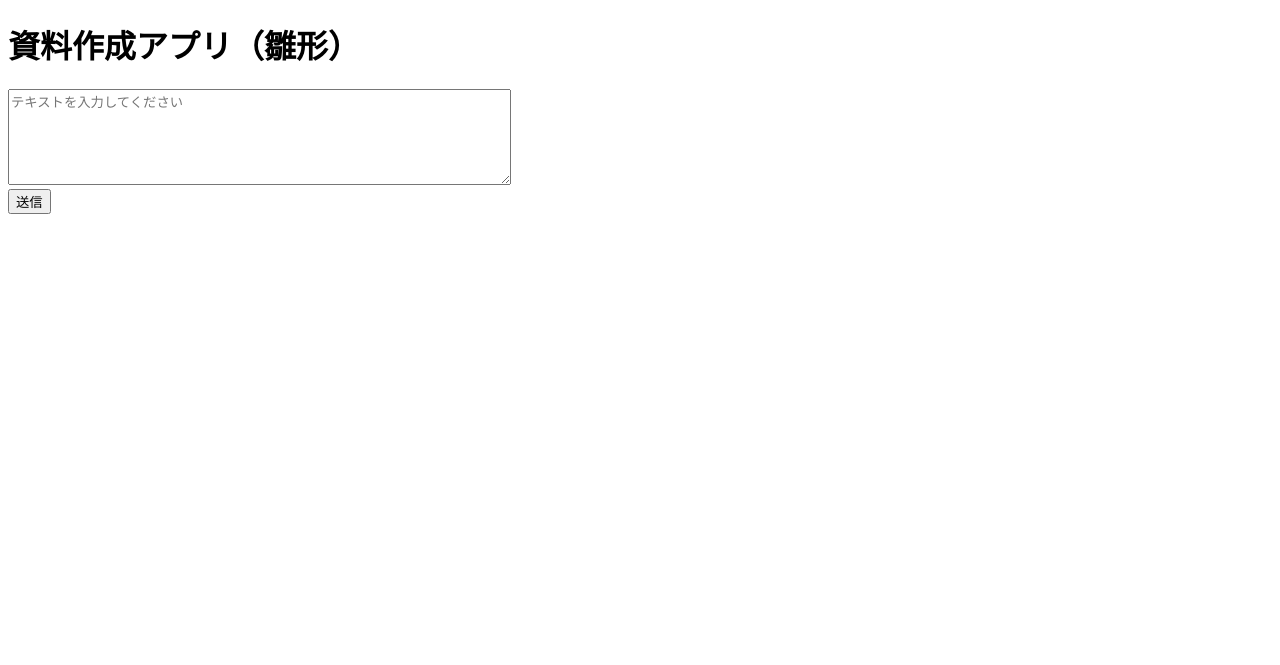
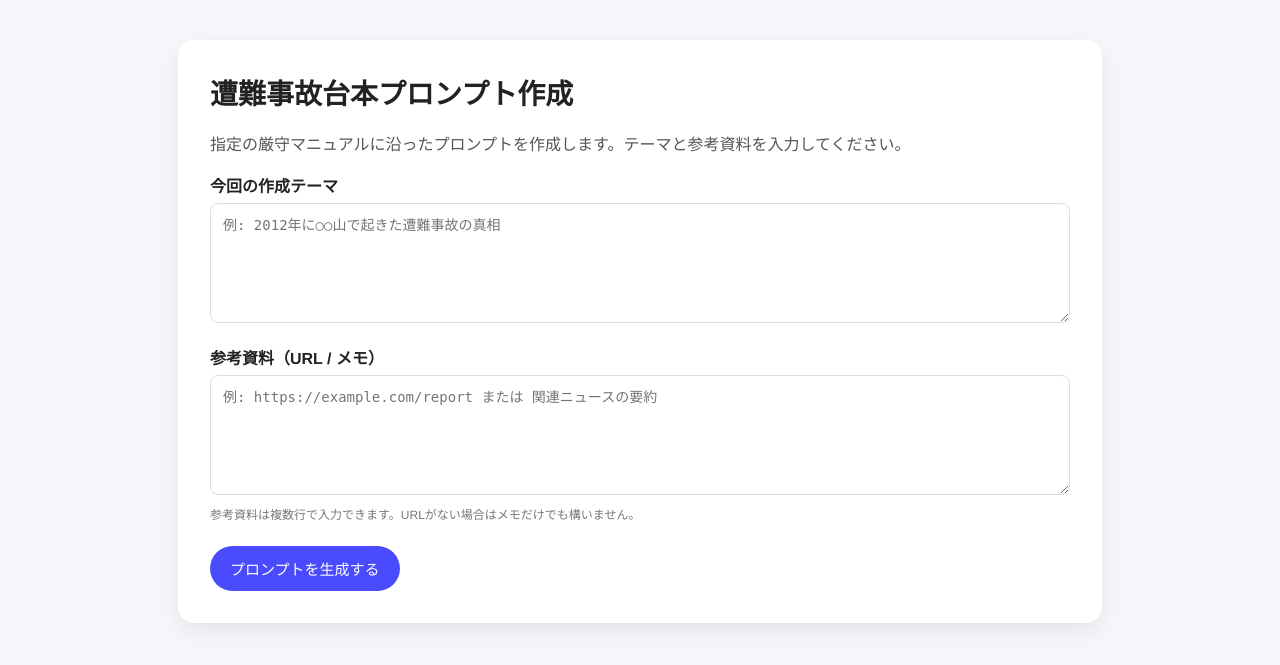
Before and after one commit to imhoover/slide-app, a Flask app: page / in a window 1280 px wide. Shown: the top 665 px of the page. Run offline with Flask 3, Linux system fonts and the light colour scheme.

Commit message:
Replace script outline with prompt generator

```diff
--- a/app.py
+++ b/app.py
@@ -1,22 +1,122 @@
-from flask import Flask, render_template, request, redirect, url_for
+from flask import Flask, render_template, request
 
 app = Flask(__name__)
+
+
+PROMPT_TEMPLATE = """あなたは山岳遭難事故の真相を暴く専門リサーチャー兼脚本家です。
+以下の「厳守マニュアル」を一言一句徹底的に遵守し、妥協のないリサーチに基づき、20分尺（約8,000文字前後）の密度ある完成台本を作成してください。
+重要：これまでの指摘事項（類似事故との混同、プロセスの省略、描写不足、配役の不一致）を絶対に起こさないための修正版プロンプトです。
+厳守マニュアル
+1. 出力形式（最優先・絶対厳守）
+形式: TSV（タブ区切りテキスト）のみ出力
+ヘッダー: 1行目は キャラクター名\tセリフ で固定
+文字数: セリフ（B列）は1セルあたり全角48文字以内。超過する場合は必ず行を分割する（改行コード使用禁止）。
+禁止事項: TSV以外の文章（前置き、補足、URL、見出し、思考プロセス）は一切出力禁止。
+2. キャラクター設定と配役ルール
+対象1：解説役（記号「」『』等は一切使用禁止）
+ゆっくり霊夢（聞き手・素人）
+口調: 中立的で素朴な口調。「～だよ」「～だね」「～かな」「～なの？」。
+禁止: 女性語（「～だわ」「～のね」「～かしら」）は絶対禁止。
+役割: 視聴者の代弁者。専門用語への質問や、話の腰を折らない程度の短い合いの手。発話量は全体の15%程度。
+ゆっくり魔理沙（解説役）
+口調: 「～だぜ」「～だ」。冷静に事実と背景を解説する。
+対象2：登場人物（セリフは全行必ず「」で囲む）
+重要ルール:
+名前の統一: 魔理沙の解説で紹介した人物名（例：「班長のきよてる」）と、TSVのキャラクター名（きよてる）を完全に一致させること。「Aさん」「Bさん」などの仮名は絶対禁止。
+配役の重複禁止: 被害者、同行者、通報者（第三者）には、それぞれ別のキャラクターを割り当てること。同一人物が複数の役割を兼ねてはならない。
+使用可能キャラクター:
+男性（遭難者・同行者・目撃者等）: ゆっくりきめぇまる、ゆっくりきよてる
+女性（遭難者・同行者・家族等）: ゆっくりかぐや、ゆっくりぱちゅりー、ゆっくりえーりん
+警察・救助本部役: ゆっくり提督（威厳のある口調。通報を受ける、指示を出す等の描写必須）
+現場救助隊長役: ゆっくりれん（プロフェッショナルな口調。現場での活動、発見時の描写必須）
+※「ゆっくりにとり」「ゆっくりしずか」は使用禁止。
+3. リサーチと描写の深化（必須要件・最重要）
+正確性の徹底: 類似の著名な事故（例：トムラウシ等）と内容を混同しないよう、日時、場所、地形、時代背景（携帯電話の普及状況等）、死因をトリプルチェックすること。
+情報の網羅: 判例、報告書、地形図、当時のニュース、気象データ等、多角的なソースから情報を統合する。
+地形の解像度: 「険しい」で済ませず、具体的な地名、標高差、岩質（脆い、滑る）、人工物（堰堤、梯子）の設置時期や状態を詳細に描写する。
+プロセスの完全描写: 計画段階から事故発生までを省略しない。疲労の蓄積、天候の変化、正常性バイアスが働く瞬間を時系列で丁寧に描く。
+会話劇の重視: 状況説明を魔理沙のナレーションだけに頼らず、登場人物同士の「会話」で状況（不安、焦り、油断、決断）を表現すること。
+4. 構成（最重要・固定フロー）
+重要: ブロック0から8の順序は絶対固定。入れ替え、省略、統合は禁止。
+ブロック0：冒頭定型（文言固定）
+code
+Text
+ゆっくり霊夢\tゆっくり霊夢だよ。
+ゆっくり魔理沙\tゆっくり魔理沙だぜ。
+ゆっくり魔理沙\t今回は、〇〇年に△△で起きた遭難事故について解説していくぜ。
+ブロック1：テーマ提示
+魔理沙が事故の概要（不可解な点や教訓）を一文で提示
+霊夢が素朴な疑問を投げる
+魔理沙が視聴価値を端的に示す
+ブロック2：山の説明（山以外の情報は禁止）
+魔理沙が山名を言う（漢字の読み方、百名山かどうか等）
+霊夢が場所や難易度を質問する
+魔理沙が地形、ルートの特徴、過去の歴史を解説する
+禁止: 遭難者の話、当日の天気、家族の話
+終了宣言（固定）: ゆっくり魔理沙 山の説明はここまでだぜ。
+ブロック3：人物紹介への移行（文言固定）
+code
+Text
+ゆっくり魔理沙\tでは、今回遭難した人物について紹介するぜ。
+ブロック4：プロフィールと登山計画（事実の整理のみ）
+このブロックは霊夢と魔理沙の会話のみ。他キャラ（A列）や「」付きセリフは禁止。
+4-1 プロフィール: 魔理沙の第一声に必ず「プロフィール」を含める。年齢、職業（学校名）、登山経験、性格、家族構成、装備を具体的に解説。
+4-2 登山計画: 魔理沙の第一声に必ず「登山計画」を含める。予定ルート、入山時刻、下山予定時刻、教師やリーダーの配置状況（引率の有無）を明確に解説。無理な計画やルール違反があれば指摘する。
+ブロック5：本編開始の宣言（文言固定）
+code
+Text
+ゆっくり魔理沙\tそれでは、事故当日の行動を見ていこう。
+ブロック6：本編（時系列ドラマ・会話中心）
+ここから「当日行動」「会話」「他キャラ」を解禁。
+サンドイッチ形式: 必ず「セリフ・行動（描写）」が先、「魔理沙の解説」が後。解説で先にネタバレしない。
+必須演出:
+入山～事故直前: 初日や登り始めからの疲労蓄積、天候・環境の変化、判断ミスの瞬間を省略せず会話で描く。
+事故の瞬間: 唐突に事故を起こさない。「危ない！」などの予兆、発生の瞬間、直後のパニックを詳細に描写する。
+通報と対応（事実に基づく場合）: 通報手段（携帯がない時代の公衆電話リレーなど）の困難さを描く。通報者（きめぇまる等）→警察（提督）の会話劇を入れる。
+救助活動: 救助隊（れん）の到着、現場確認、生存確認の緊迫したやり取りを描く。
+伏線と回収: 現場の不可解な遺留品や、事前の何気ない会話（伏線）を配置し、後に回収する。
+ブロック7：事故後の経緯と教訓
+事故後の対応: 搬送後の結果、家族の反応、学校や組織の対応、裁判の判決などを解説。
+教訓: この事故から得られる具体的な教訓（正常性バイアス、集団心理、装備の重要性など）を魔理沙が語る。
+ブロック8：結び定型（文言固定）
+code
+Text
+ゆっくり魔理沙\tあなたは、今回の遭難事故を知って
+ゆっくり魔理沙\tこれから自分はこのように行動しようなど思うことはありますか？
+ゆっくり魔理沙\tぜひコメント欄で教訓やご意見、感想をお聞かせください。
+ゆっくり魔理沙\tこのチャンネルでは、強く印象に残った過去の登山事故について解説していくぜ。
+ゆっくり魔理沙\t登山に興味がある方や、事故、遭難に興味がある方は
+ゆっくり魔理沙\t忘れないうちにチャンネル登録をして、次回の動画も見逃さないようにするんだぜ。
+ゆっくり魔理沙\tじゃぁ今回はこの辺で。
+ゆっくり魔理沙\t最後までご視聴いただき、ありがとうございました。
+ゆっくり霊夢\t最後までご視聴いただき、ありがとうございました。
+入力情報
+今回の作成テーマ: {theme}
+参考資料: {reference}
+"""
+
+
+def build_prompt(form_data):
+    theme = form_data.get("theme", "").strip() or "（未入力）"
+    reference = form_data.get("reference", "").strip() or "（未入力）"
+    return PROMPT_TEMPLATE.format(theme=theme, reference=reference)
+
 
 @app.route("/", methods=["GET", "POST"])
 def index():
     if request.method == "POST":
-        content = request.form["content"]
-        return redirect(url_for("preview", content=content))
-    return render_template("index.html")
+        prompt = build_prompt(request.form)
+        return render_template("preview.html", content=prompt)
+    return render_template("index.html", content="")
 
 
 @app.route("/preview", methods=["GET", "POST"])
 def preview():
     if request.method == "POST":
-        content = request.form.get("content", "")
-    else:
-        content = request.args.get("content", "")
-    return render_template("preview.html", content=content)
+        prompt = build_prompt(request.form)
+        return render_template("preview.html", content=prompt)
+    return render_template("preview.html", content="")
+
 
 if __name__ == "__main__":
     app.run(debug=True)
--- a/templates/index.html
+++ b/templates/index.html
@@ -2,13 +2,79 @@
 <html lang="ja">
 <head>
   <meta charset="UTF-8">
-  <title>資料作成アプリ雛形</title>
+  <title>遭難事故台本プロンプト作成</title>
+  <style>
+    body {
+      font-family: "Helvetica Neue", Arial, sans-serif;
+      background: #f7f7fb;
+      color: #222;
+      margin: 0;
+      padding: 40px 20px;
+    }
+    .container {
+      max-width: 860px;
+      margin: 0 auto;
+      background: #fff;
+      padding: 32px;
+      border-radius: 16px;
+      box-shadow: 0 8px 24px rgba(0, 0, 0, 0.08);
+    }
+    h1 {
+      margin-top: 0;
+      font-size: 28px;
+    }
+    p {
+      color: #555;
+    }
+    label {
+      display: block;
+      margin: 18px 0 6px;
+      font-weight: 600;
+    }
+    .hint {
+      margin: 6px 0 0;
+      color: #777;
+      font-size: 12px;
+    }
+    textarea {
+      width: 100%;
+      padding: 10px 12px;
+      border: 1px solid #ddd;
+      border-radius: 8px;
+      font-size: 14px;
+      box-sizing: border-box;
+      min-height: 120px;
+      resize: vertical;
+    }
+    button {
+      margin-top: 24px;
+      background: #4a4aff;
+      color: #fff;
+      border: none;
+      padding: 12px 20px;
+      border-radius: 999px;
+      font-size: 15px;
+      cursor: pointer;
+    }
+    button:hover {
+      opacity: 0.9;
+    }
+  </style>
 </head>
 <body>
-  <h1>資料作成アプリ（雛形）</h1>
-  <form method="POST">
-    <textarea name="content" rows="6" cols="60" placeholder="テキストを入力してください"></textarea><br>
-    <button type="submit">送信</button>
-  </form>
+  <div class="container">
+    <h1>遭難事故台本プロンプト作成</h1>
+    <p>指定の厳守マニュアルに沿ったプロンプトを作成します。テーマと参考資料を入力してください。</p>
+    <form method="POST">
+      <label for="theme">今回の作成テーマ</label>
+      <textarea id="theme" name="theme" placeholder="例: 2012年に○○山で起きた遭難事故の真相"></textarea>
+
+      <label for="reference">参考資料（URL / メモ）</label>
+      <textarea id="reference" name="reference" placeholder="例: https://example.com/report または 関連ニュースの要約"></textarea>
+      <p class="hint">参考資料は複数行で入力できます。URLがない場合はメモだけでも構いません。</p>
+
+      <button type="submit">プロンプトを生成する</button>
+    </form>
+  </div>
 </body>
 </html>
```
Also changed, not shown: templates/preview.html (+63 -13 lines).
